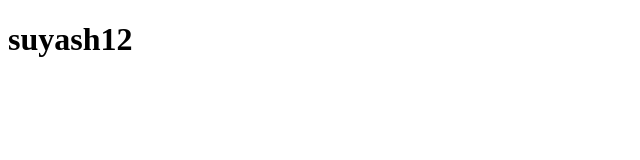
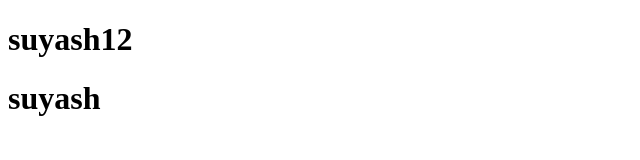
Before and after one commit to hackersuyash/suyash1, a plain HTML site: page index.html in a window 1280 px wide. Shown: the whole page, without its empty margins (0-640 px from the left). Drawn offline with Linux system fonts and the light colour scheme.

Commit message:
Update index.html

```diff
--- a/index.html
+++ b/index.html
@@ -7,5 +7,6 @@
 </head>
 <body>
     <h1>suyash12</h1>
+    <h1>suyash</h1>
 </body>
 </html>
```
